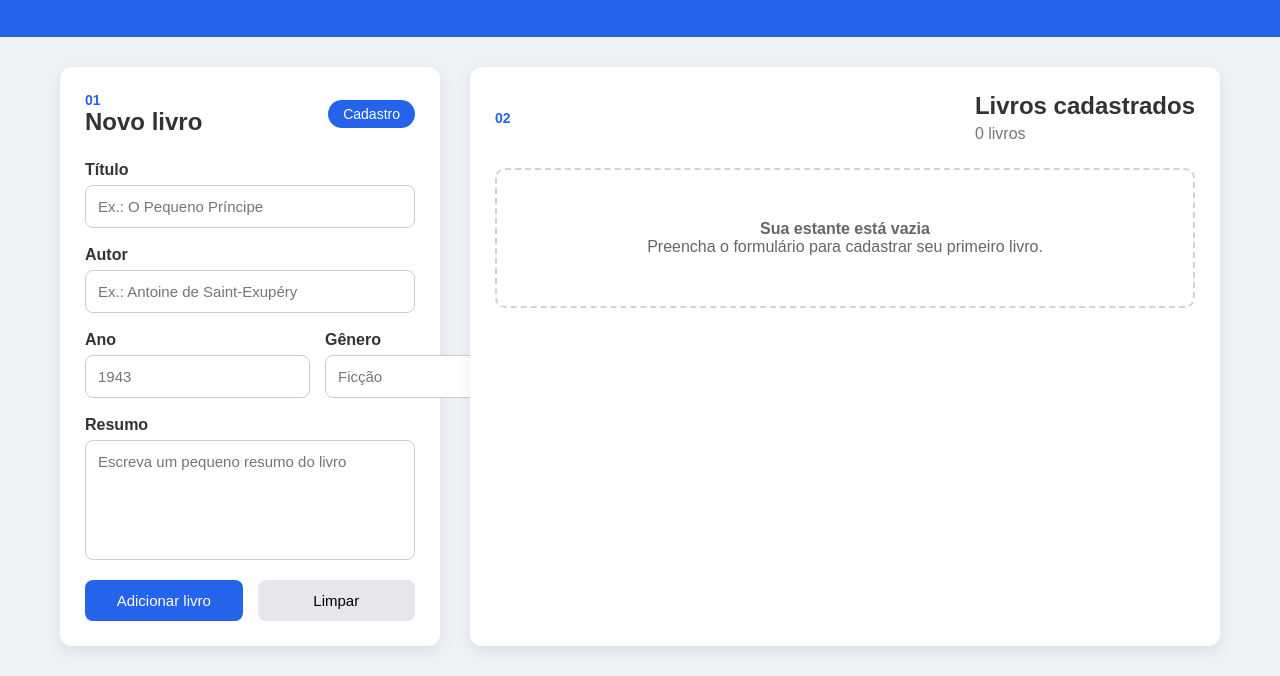
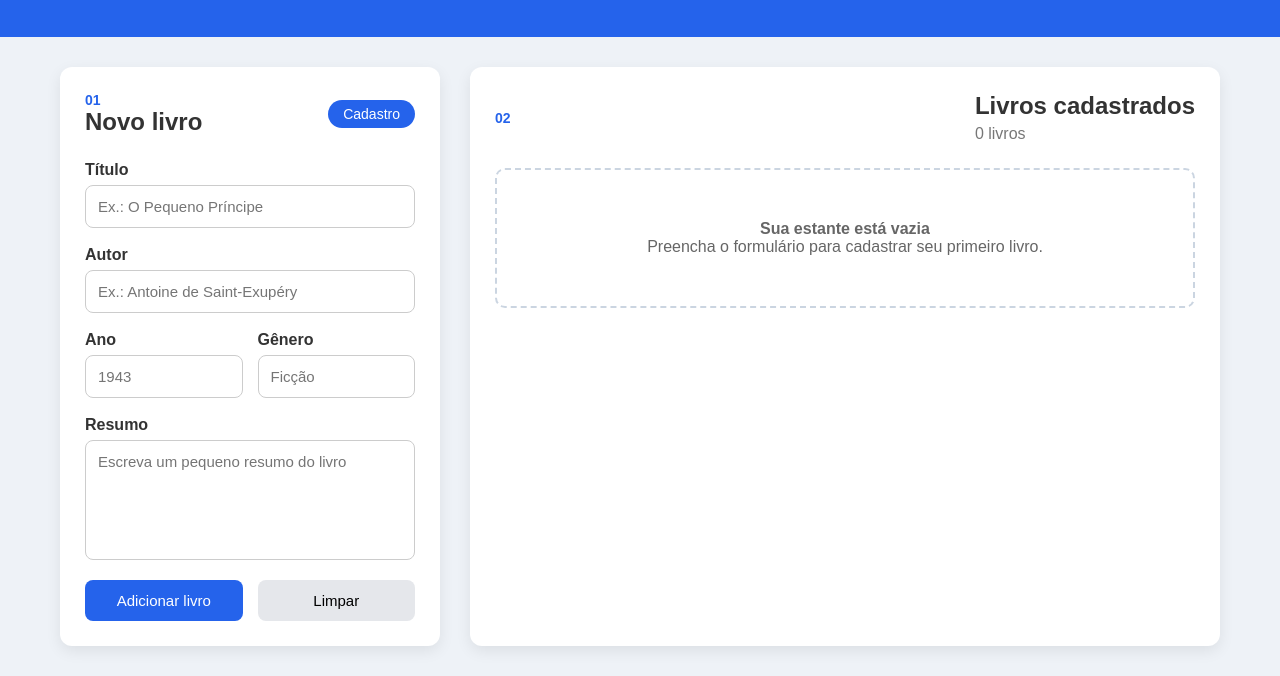
Before and after one commit to eloisazsenai/projeto_aplicativo_crud, a website: page index.html in a window 1280 px wide. Shown: the part 145-821 px from the top of the page. Drawn offline with Linux system fonts and the light colour scheme.

Commit message:
alterado layout da pagina

```diff
--- a/css/style.css
+++ b/css/style.css
@@ -75,6 +75,7 @@ body{
 }
 
 .campo{
+    width: 100%;
     display:flex;
     flex-direction:column;
     margin-bottom:18px;
@@ -91,6 +92,7 @@ body{
 
 .linha-campos .campo{
     flex:1;
+    min-width: 0;
 }
 
 label{
@@ -100,6 +102,7 @@ label{
 
 input,
 textarea{
+    width:100%;
     padding:12px;
     border:1px solid #ccc;
     border-radius:8px;
```
